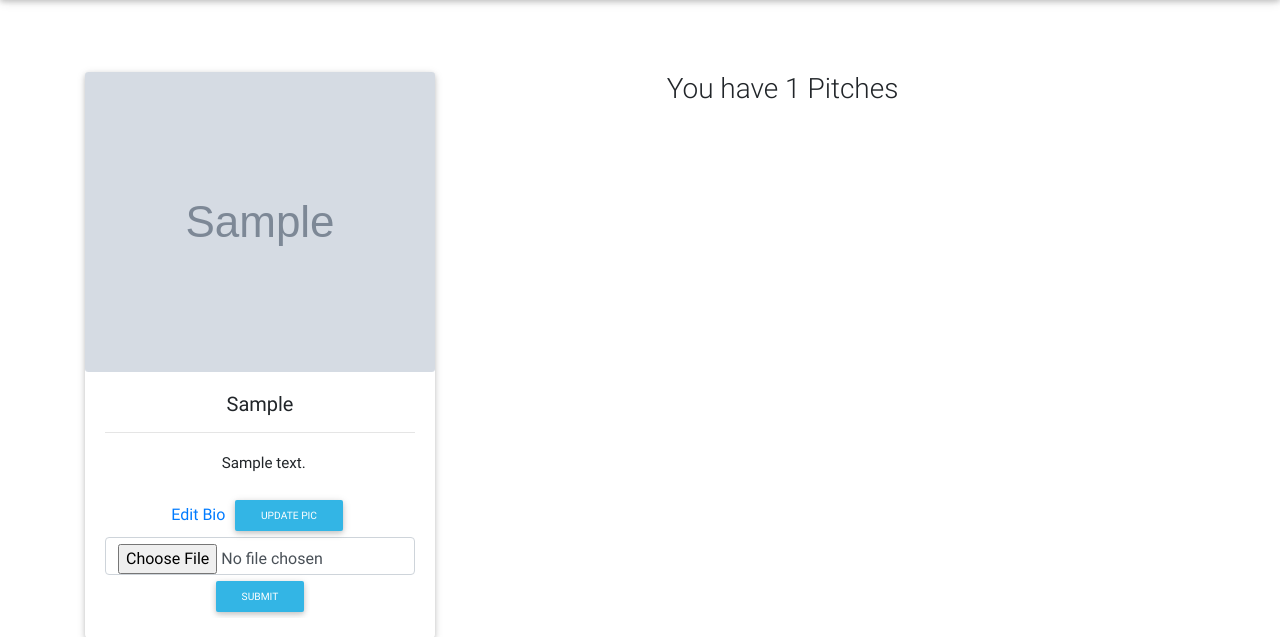
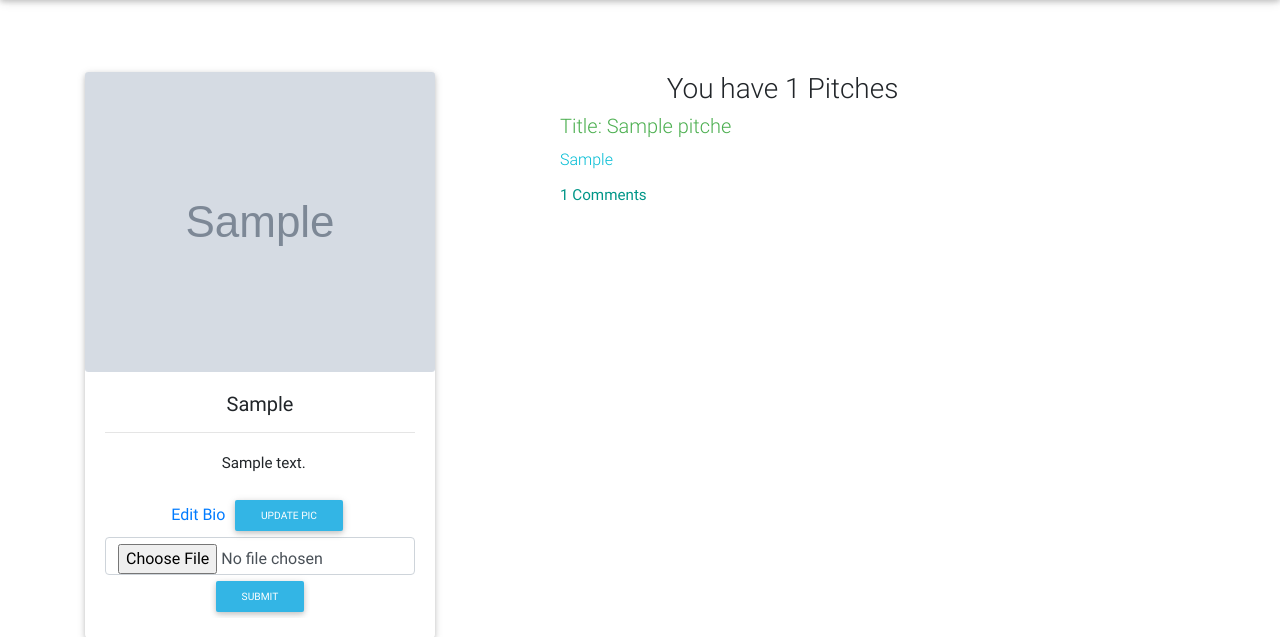
Before and after one commit to KenMwaura1/zoo_pitch, a Flask app: a page that uses app/templates/user_profile/profile.html in a window 1280 px wide. Shown: the part 64-701 px from the top of the page. Run offline with Flask 2, Linux system fonts and the light colour scheme; a user stored in the database is signed in; tables that the repository leaves empty hold one stand-in row (values such as "Sample post"); grey boxes marked "Sample" are stand-in pictures; some libraries are stand-ins or nearby versions.

Commit message:
updated README and the profile page

```diff
--- a/app/templates/user_profile/profile-update.html
+++ b/app/templates/user_profile/profile-update.html
@@ -25,9 +25,9 @@
                             <p> {{user.username| capitalize}} has no bio </p>
                         {% endif %}
                         {% if user == current_user %}
-                            <div class="profpic">
+                            <div class="profile-pic">
                                 <div id="updates">
-                                    <a href="{{url_for('main.updateprofile',name=user.username)}}">Edit Bio</a>
+                                    <a href="{{url_for('main.update_profile',name=user.username)}}">Edit Bio</a>
                                     <button class="btn btn-sm ripe-malinka-gradient " id="profile-button">update pic</button>
                                 </div>
 
--- a/app/templates/user_profile/profile.html
+++ b/app/templates/user_profile/profile.html
@@ -46,11 +46,11 @@
             <div class="col-md-5" id="user">
                 {% if current_user %}
                     <h3 class="text-center">You have {{user.pitches.count()}} Pitches</h3>
-                    {% for post in posts%}
+                    {% for pitch in pitches %}
                         <div class="pitches">
-                            <h5>Title: {{post.title}}</h5>
-                            <h6>{{post.pitch}}</h6>
-                            <p>{{post.comment.count()}} Comments</p>
+                            <h5 class="green-text">Title: {{pitch.title}}</h5>
+                            <h6 class="cyan-text">{{pitch.pitch}}</h6>
+                            <p class="teal-text">{{pitch.comment.count()}} Comments</p>
                         </div>
 
                     {%endfor%}
```
Also changed, not shown: README.md.
